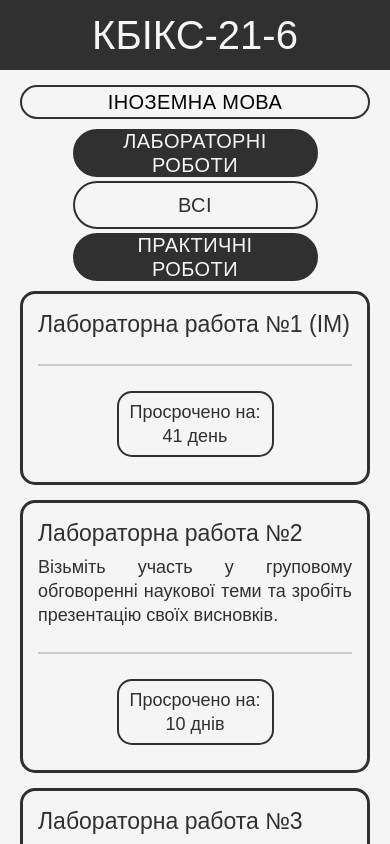
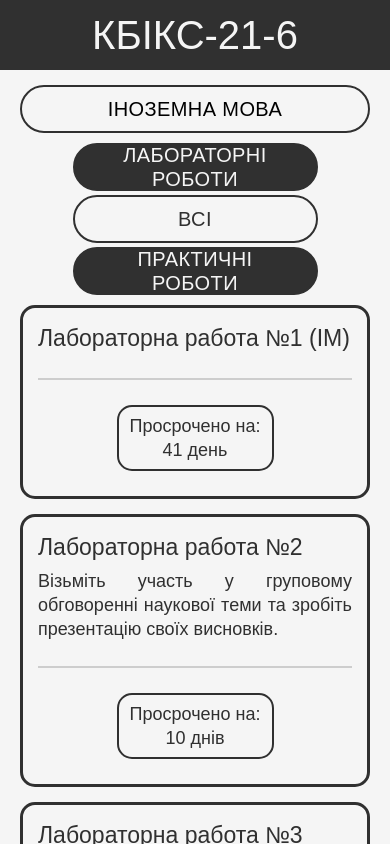
Before and after one commit to Danil6064/kbiks-21-6, a React (Create React App) app: page /subject/0 in a window 390 px wide. Shown: the top 844 px of the page. Built offline with nearby package versions, Linux system fonts and the light colour scheme; a web font is replaced by a local one.

Commit message:
Changed indents for the item name on the jobs page

```diff
--- a/src/components/namePlate/style.css
+++ b/src/components/namePlate/style.css
@@ -23,7 +23,7 @@
 @media (max-width: 620px) {
 .namePlate {
     margin: 15px 20px 0 20px;
-    padding: 3px 10px;
+    padding: 10px 10px;
     height: auto;
 }
 }
```
